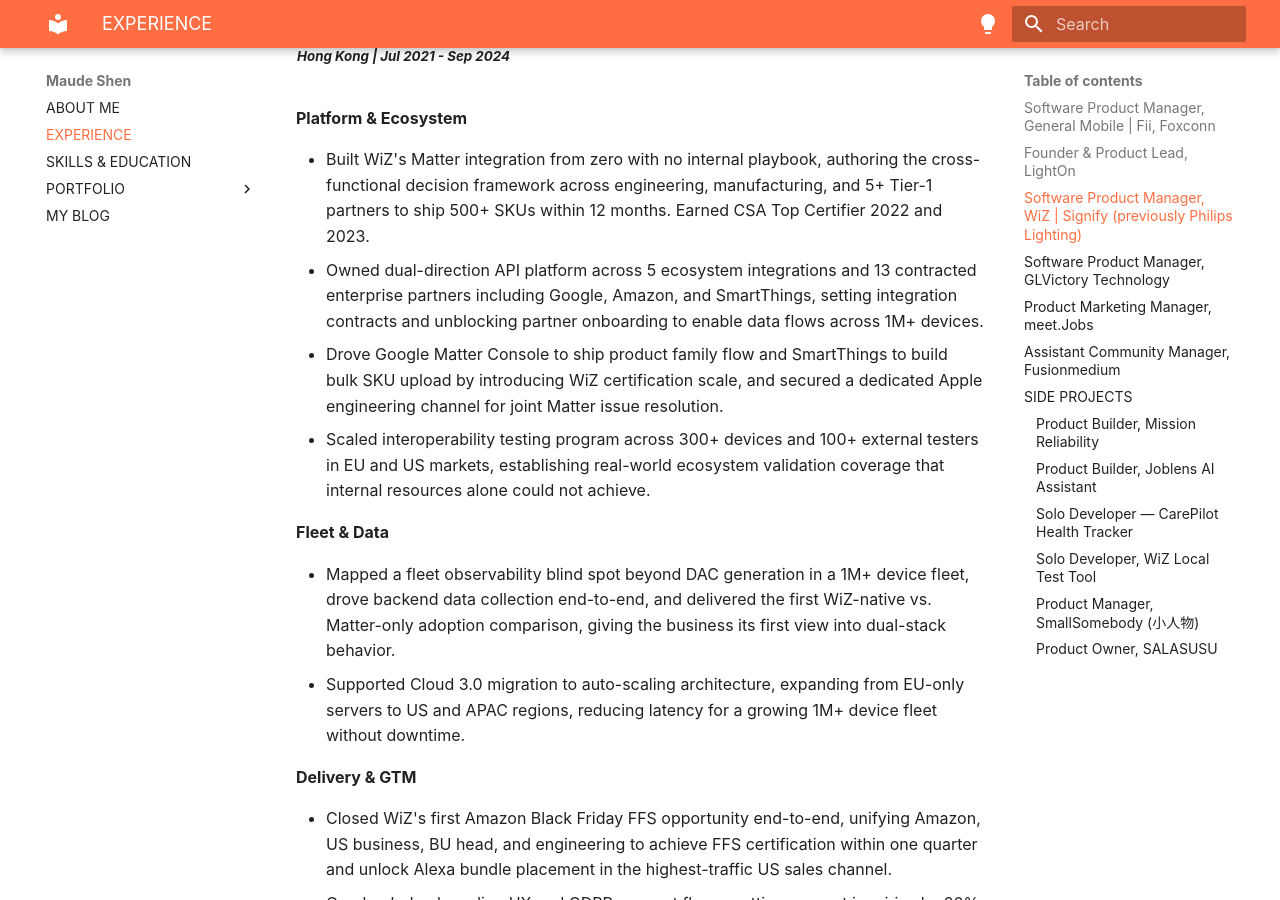
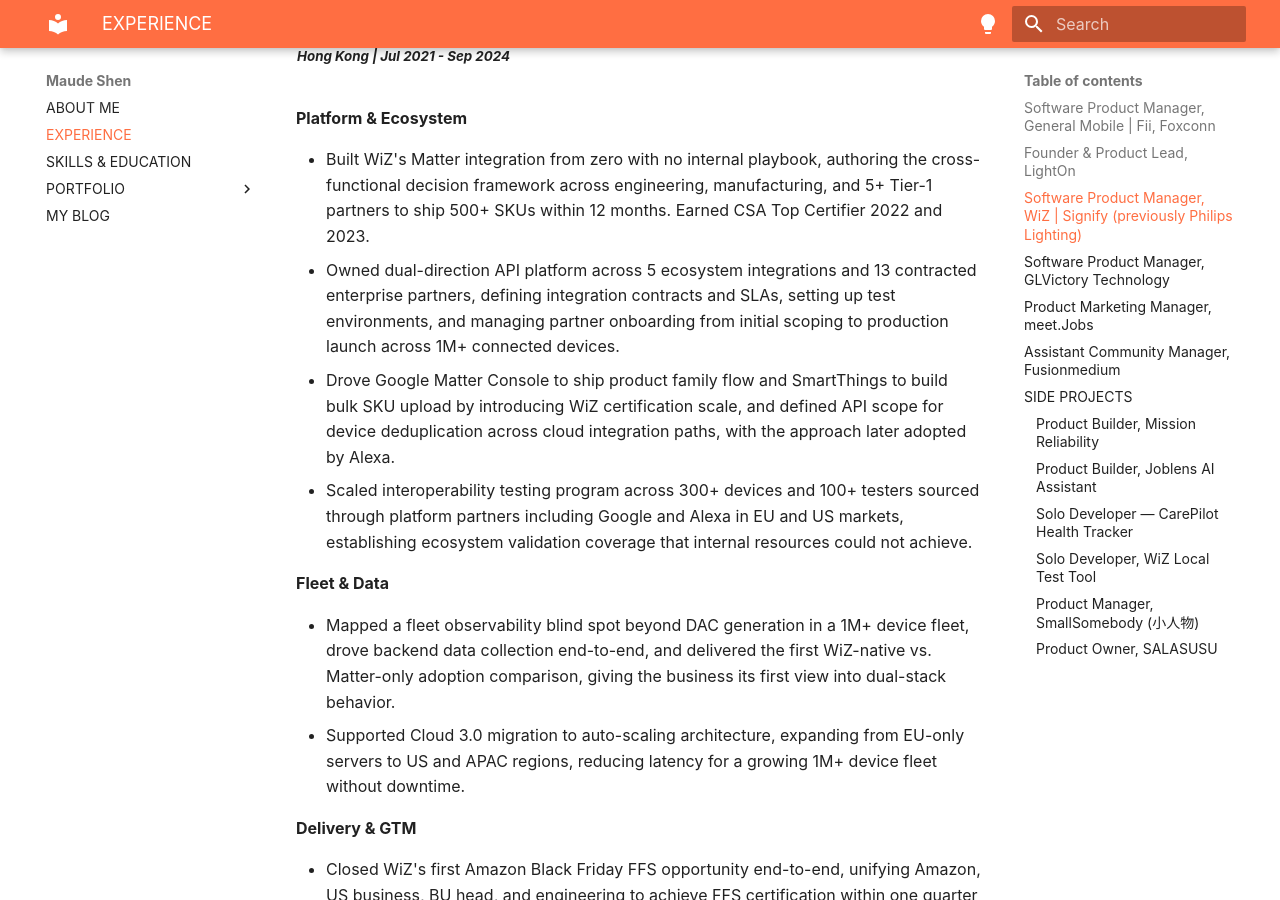
Before and after one commit to maudes/cv, an MkDocs documentation site: the page built from docs/experience.md, in a window 1280 px wide and 900 px high, scrolled down 1115 px. Built offline with MkDocs 1.6.1 and Material for MkDocs 9.7.7, drawn with Linux system fonts in a browser that asks for light colours; some web fonts are replaced; some of the changed text lies outside the part shown.

Commit message:
Update lines

```diff
--- a/docs/experience.md
+++ b/docs/experience.md
@@ -2,7 +2,7 @@
 <sub> ***Taipei, Taiwan  |  Nov 2025 - Present*** </sub>
 
 - Assume client-facing ownership for Tier-1 ISP delivery, building a structured communication layer to close alignment gaps between client requirements and engineering constraints, delivering 5 milestones on schedule within 6 months after prior resets.
-- Identify EasyMesh R6 readiness gap between client requirements and prpl maturity, driving alignment across chipset vendors and ISP clients on interim scope and OTA roadmap to keep program milestones on track.
+- Introduced MAC-based open firmware authentication to eliminate UART disassembly, enabling remote testing workflows and extending the approach to production lines to satisfy client security requirements while preserving debug capability.
 - Drive SW certification delivery for CPE platforms including Wi-Fi 7 and EAA compliance, redefining app and embedded GUI scope boundaries with client and lab to eliminate two-thirds of failed line items before retest.
 - Streamline RFQ spec-matching workflows using Claude AI, reducing manual processing time by 30% per bid cycle.
 - Participate in prpl working groups and review ecosystem specifications including RDK-B to inform platform architecture and maintain alignment with evolving broadband standards.
@@ -24,9 +24,9 @@
 **Platform & Ecosystem**
 
 - Built WiZ's Matter integration from zero with no internal playbook, authoring the cross-functional decision framework across engineering, manufacturing, and 5+ Tier-1 partners to ship 500+ SKUs within 12 months. Earned CSA Top Certifier 2022 and 2023.
-- Owned dual-direction API platform across 5 ecosystem integrations and 13 contracted enterprise partners including Google, Amazon, and SmartThings, setting integration contracts and unblocking partner onboarding to enable data flows across 1M+ devices.
-- Drove Google Matter Console to ship product family flow and SmartThings to build bulk SKU upload by introducing WiZ certification scale, and secured a dedicated Apple engineering channel for joint Matter issue resolution.
-- Scaled interoperability testing program across 300+ devices and 100+ external testers in EU and US markets, establishing real-world ecosystem validation coverage that internal resources alone could not achieve.
+- Owned dual-direction API platform across 5 ecosystem integrations and 13 contracted enterprise partners, defining integration contracts and SLAs, setting up test environments, and managing partner onboarding from initial scoping to production launch across 1M+ connected devices.
+- Drove Google Matter Console to ship product family flow and SmartThings to build bulk SKU upload by introducing WiZ certification scale, and defined API scope for device deduplication across cloud integration paths, with the approach later adopted by Alexa.
+- Scaled interoperability testing program across 300+ devices and 100+ testers sourced through platform partners including Google and Alexa in EU and US markets, establishing ecosystem validation coverage that internal resources could not achieve.
 
 **Fleet & Data**
 
```
